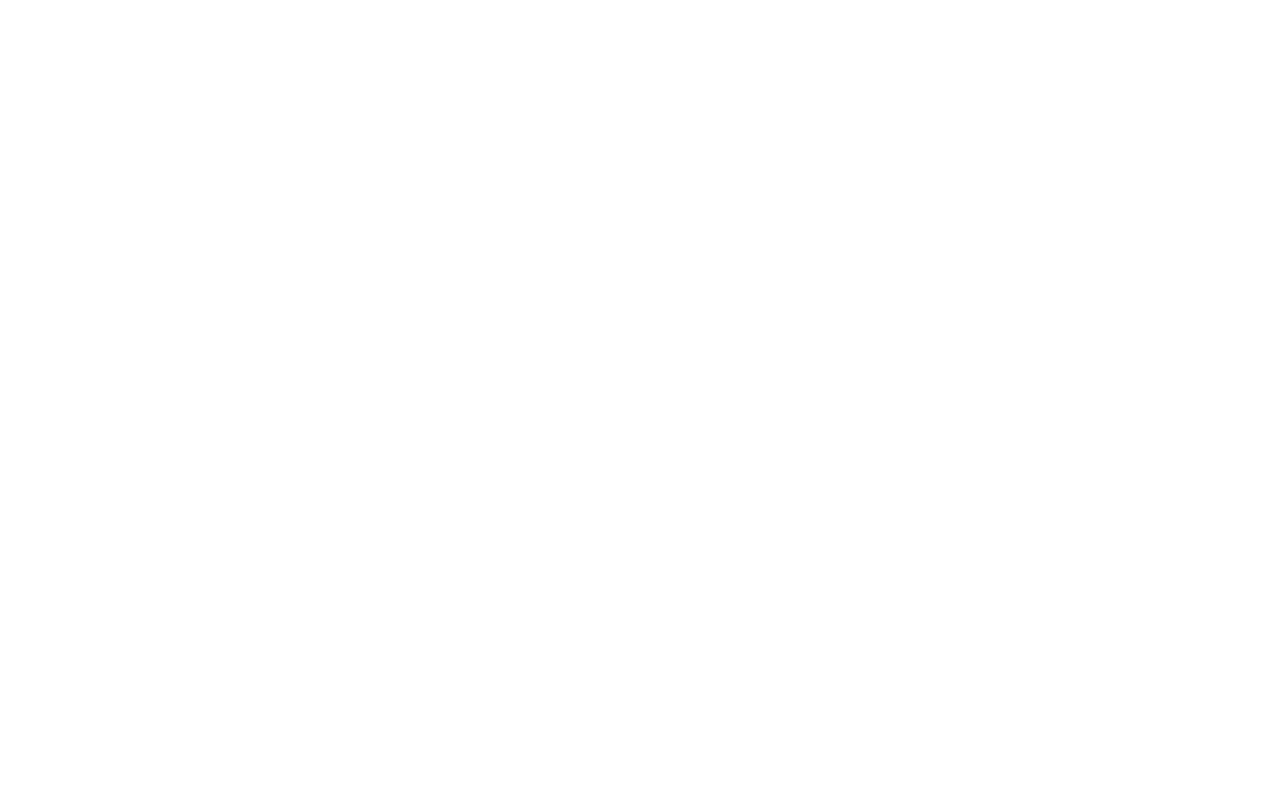
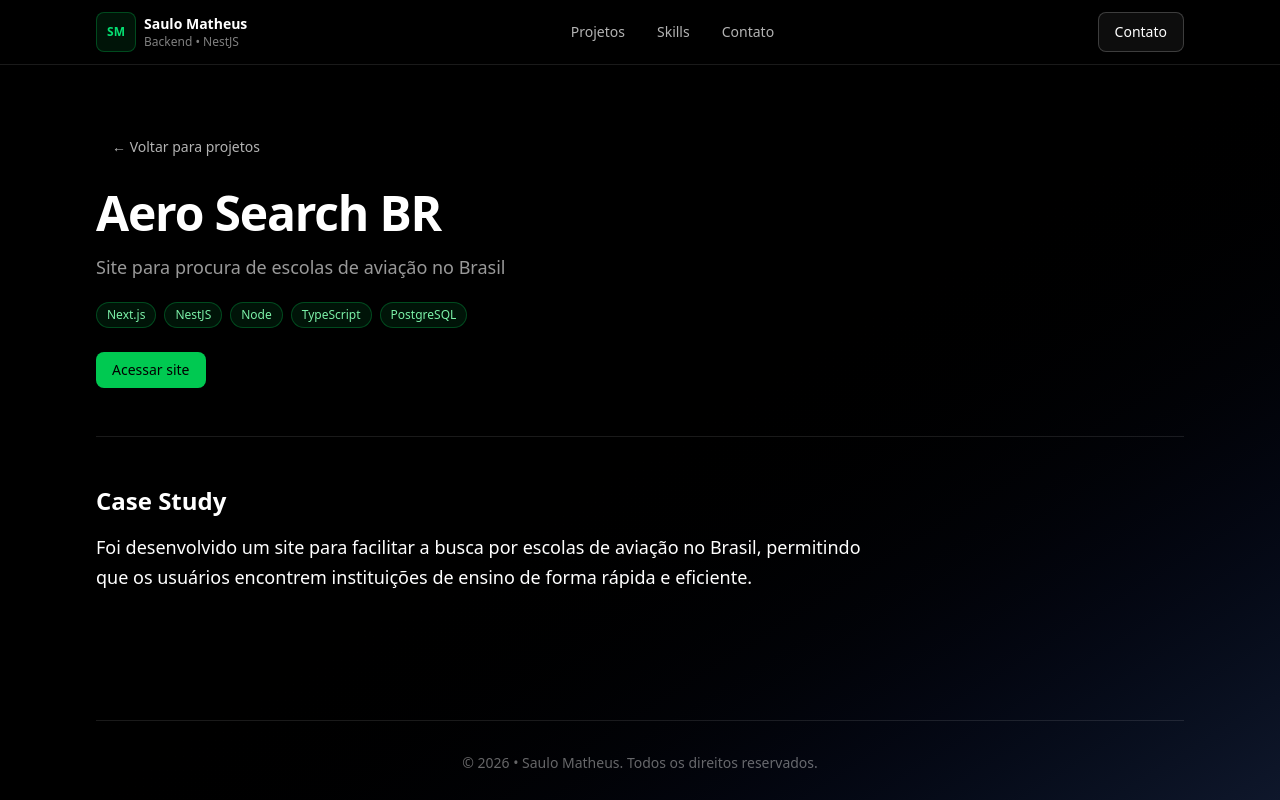
Before and after one commit to indexsaulomathe/front-next-portfolio, a Next.js app: page /projects/aero-search in a window 1280 px wide. Before the commit this address had no page. Built offline with nearby package versions, Linux system fonts and the light colour scheme.

Commit message:
fix: header menu

```diff
--- a/src/components/organisms/ContactCard/index.tsx
+++ b/src/components/organisms/ContactCard/index.tsx
@@ -2,9 +2,24 @@
 import Button from "@/components/atoms/Button";
 
 const contactLinks = [
-    { label: "Email", value: "seuemail@dominio.com", href: "mailto:seuemail@dominio.com" },
-    { label: "LinkedIn", value: "/in/seu-perfil", href: "#" },
-    { label: "GitHub", value: "github.com/seuuser", href: "#" },
+    {
+        label: "Email",
+        value: "saulo_matheprog@hotmail.com",
+        href: "mailto:saulo_matheprog@hotmail.com",
+        external: false,
+    },
+    {
+        label: "LinkedIn",
+        value: "linkedin.com/in/indexsaulomathe",
+        href: "https://www.linkedin.com/in/indexsaulomathe/",
+        external: true,
+    },
+    {
+        label: "GitHub",
+        value: "github.com/indexsaulomathe",
+        href: "https://github.com/indexsaulomathe",
+        external: true,
+    },
 ];
 
 export default function ContactCard() {
@@ -17,12 +32,15 @@
 
             <div className="border border-white/10 rounded-xl p-6 bg-white/5 backdrop-blur">
                 <div className="grid gap-8 md:grid-cols-2">
-                    <div className="space-y-3">
+                    <div className="space-y-4">
                         {contactLinks.map((link) => (
                             <div key={link.label} className="text-sm">
                                 <p className="text-white/60">{link.label}</p>
+
                                 <a
                                     href={link.href}
+                                    target={link.external ? "_blank" : undefined}
+                                    rel={link.external ? "noopener noreferrer" : undefined}
                                     className="text-green-400 hover:text-green-300 transition-colors font-medium"
                                 >
                                     {link.value}
@@ -32,9 +50,14 @@
                     </div>
 
                     <div className="flex flex-col sm:flex-row md:justify-end gap-3">
-                        <Button as="link" href="mailto:seuemail@dominio.com" variant="primary">
+                        <Button
+                            as="link"
+                            href="mailto:saulo_matheprog@hotmail.com"
+                            variant="primary"
+                        >
                             Enviar email
                         </Button>
+
                         <Button as="link" href="/projects" variant="secondary">
                             Ver projetos
                         </Button>
--- a/src/components/organisms/Navbar/index.tsx
+++ b/src/components/organisms/Navbar/index.tsx
@@ -1,18 +1,29 @@
+"use client";
+
+import { usePathname } from "next/navigation";
+
 import Container from "@/components/atoms/Container";
 import Button from "@/components/atoms/Button";
+import Link from "next/link";
 
 const navItems = [
-    { label: "Projetos", href: "#projects" },
-    { label: "Skills", href: "#skills" },
-    { label: "Contato", href: "#contact" },
-];
+    { label: "Projetos", hash: "#projects" },
+    { label: "Skills", hash: "#skills" },
+    { label: "Contato", hash: "#contact" },
+] as const;
 
 export default function Navbar() {
+    const pathname = usePathname();
+    const isHome = pathname === "/";
+
+    const buildHref = (hash: (typeof navItems)[number]["hash"]) =>
+        isHome ? hash : `/${hash}`;
+
     return (
         <header className="sticky top-0 z-50 border-b border-white/10 bg-black/30 backdrop-blur-md">
             <Container>
                 <div className="flex h-16 items-center justify-between">
-                    <a href="/" className="flex items-center gap-2">
+                    <Link href="/" className="flex items-center gap-2" aria-label="Ir para a página inicial">
                         <div className="h-10 w-10 rounded-lg bg-green-500/10 border border-green-500/30 flex items-center justify-center">
                             <span className="text-xs font-bold text-green-400">SM</span>
                         </div>
@@ -20,13 +31,13 @@
                             <div className="text-sm font-semibold text-white">Saulo Matheus</div>
                             <div className="text-xs text-white/50">Backend • NestJS</div>
                         </div>
-                    </a>
+                    </Link>
 
-                    <nav className="hidden md:flex items-center gap-8">
+                    <nav className="hidden md:flex items-center gap-8" aria-label="Navegação principal">
                         {navItems.map((item) => (
                             <a
-                                key={item.href}
-                                href={item.href}
+                                key={item.hash}
+                                href={buildHref(item.hash)}
                                 className="text-sm text-white/70 hover:text-white transition-colors"
                             >
                                 {item.label}
@@ -34,7 +45,12 @@
                         ))}
                     </nav>
 
-                    <Button as="link" href="#contact" variant="secondary" className="h-10 px-4">
+                    <Button
+                        as="link"
+                        href={buildHref("#contact")}
+                        variant="secondary"
+                        className="h-10 px-4"
+                    >
                         Contato
                     </Button>
                 </div>
--- a/src/components/templates/ProjectDetailsTemplate/index.tsx
+++ b/src/components/templates/ProjectDetailsTemplate/index.tsx
@@ -8,10 +8,43 @@
 
 interface ProjectDetailsTemplateProps {
   project: Project;
+  openLinksInNewTab?: boolean;
 }
 
-export default function ProjectDetailsTemplate({ project }: ProjectDetailsTemplateProps) {
+type LinkButtonProps = {
+  href: string;
+  children: React.ReactNode;
+  variant: "primary" | "secondary" | "ghost";
+  openInNewTab?: boolean;
+};
+
+function LinkButton({ href, children, variant, openInNewTab }: LinkButtonProps) {
+  if (openInNewTab) {
+    return (
+      <a href={href} target="_blank" rel="noopener noreferrer">
+        <Button variant={variant}>{children}</Button>
+      </a>
+    );
+  }
+
+  return (
+    <Button as="link" href={href} variant={variant}>
+      {children}
+    </Button>
+  );
+}
+
+export default function ProjectDetailsTemplate({
+  project,
+  openLinksInNewTab,
+}: ProjectDetailsTemplateProps) {
   const currentYear = new Date().getFullYear();
+
+  const shouldOpenInNewTab =
+    openLinksInNewTab ?? project.openLinksInNewTab ?? false;
+
+  const links = project.links;
+  const hasLinks = Boolean(links?.github || links?.demo || links?.site);
 
   return (
     <main className="min-h-screen bg-gradient-to-br from-black via-black to-slate-900 text-white">
@@ -19,7 +52,12 @@
 
       <Container>
         <header className="pt-12 pb-8 sm:pt-16 sm:pb-12">
-          <Button as="link" href="/projects" variant="ghost">
+          <Button
+            as="link"
+            href="/projects"
+            variant="ghost"
+            aria-label="Voltar para lista de projetos"
+          >
             ← Voltar para projetos
           </Button>
 
@@ -31,48 +69,76 @@
             {project.description}
           </Text>
 
-          <div className="mt-5 flex flex-wrap gap-2">
+          {project.tags?.length ? (
+            <div
+              className="mt-5 flex flex-wrap gap-2"
+              aria-label="Tecnologias e tópicos do projeto"
+            >
               {project.tags.map((tag) => (
                 <Badge key={tag} variant="accent">
                   {tag}
                 </Badge>
               ))}
             </div>
+          ) : null}
 
-          {project.links?.github || project.links?.demo ? (
-            <div className="mt-6 flex gap-3 flex-wrap">
-              {project.links?.github && (
-                <Button
-                  as="link"
-                  href={project.links.github}
+          {hasLinks ? (
+            <div className="mt-6 flex gap-3 flex-wrap" aria-label="Links do projeto">
+              {links?.site ? (
+                <LinkButton
+                  href={links.site}
+                  variant="primary"
+                  openInNewTab={shouldOpenInNewTab}
+                >
+                  Acessar site
+                </LinkButton>
+              ) : null}
+
+              {links?.demo ? (
+                <LinkButton
+                  href={links.demo}
+                  variant="primary"
+                  openInNewTab={shouldOpenInNewTab}
+                >
+                  Ver Demo
+                </LinkButton>
+              ) : null}
+
+              {links?.github ? (
+                <LinkButton
+                  href={links.github}
                   variant="secondary"
+                  openInNewTab={shouldOpenInNewTab}
                 >
                   Código no GitHub
-                </Button>
-              )}
-
-              {project.links?.demo && (
-                <Button
-                  as="link"
-                  href={project.links.demo}
-                  variant="primary"
-                >
-                  Ver Demo
-                </Button>
-              )}
+                </LinkButton>
+              ) : null}
             </div>
           ) : null}
         </header>
 
-        <section className="pb-16 border-t border-white/10 pt-12">
+        <section
+          className="pb-16 border-t border-white/10 pt-12"
+          aria-labelledby="case-study-title"
+        >
           <div className="max-w-3xl">
-            <h2 className="text-2xl font-bold text-white mb-4">Case Study</h2>
+            <h2
+              id="case-study-title"
+              className="text-2xl font-bold text-white mb-4"
+            >
+              Case Study
+            </h2>
+
             {project.content ? (
               <Text size="lg" color="default">
                 {project.content}
               </Text>
             ) : (
-              <div className="border border-white/10 rounded-xl p-6 bg-white/5">
+              <div
+                className="border border-white/10 rounded-xl p-6 bg-white/5"
+                role="note"
+                aria-label="Conteúdo do case study ainda não disponível"
+              >
                 <p className="text-white/60">
                   Detalhe completo do projeto: problema → solução → impacto → trade-offs.
                 </p>
--- a/src/shared/data/projects.ts
+++ b/src/shared/data/projects.ts
@@ -7,44 +7,22 @@
   links?: {
     github?: string;
     demo?: string;
+    site?: string;
   };
+  openLinksInNewTab?: boolean;
 };
 
 export const projects: Project[] = [
   {
-    slug: "csv-pipeline",
-    title: "Pipeline de Importação CSV",
-    description:
-      "Sistema robusto para importação e processamento de arquivos CSV em larga escala usando streaming, filas e mensageria.",
-    tags: ["NestJS", "RabbitMQ", "Streams", "TypeScript", "PostgreSQL"],
+    slug: "aero-search",
+    title: "Aero Search BR",
+    description: "Site para procura de escolas de aviação no Brasil",
+    tags: ["Next.js", "NestJS", "Node", "TypeScript", "PostgreSQL"],
     content:
-      "Desenvolvemos um pipeline de importação CSV que processa arquivos de até 1GB com sistema de retries e DLQ.",
+      "Foi desenvolvido um site para facilitar a busca por escolas de aviação no Brasil, permitindo que os usuários encontrem instituições de ensino de forma rápida e eficiente.",
     links: {
-      github: "https://github.com/",
+      site: "https://aerosearch.com.br/",
     },
-  },
-  {
-    slug: "escolas-api",
-    title: "API de Escolas (ANAC)",
-    description:
-      "API robusta com cache, filtros avançados e integração com mapas no frontend para visualização de dados educacionais.",
-    tags: ["Next.js", "NestJS", "PostgreSQL", "Leaflet", "REST API"],
-    content:
-      "Criamos uma API escalável com cache em Redis e frontend moderno para visualização de dados geográficos.",
-    links: {
-      demo: "#",
-    },
-  },
-  {
-    slug: "sistema-observabilidade",
-    title: "Sistema de Observabilidade",
-    description:
-      "Implementação completa de observabilidade com logs, métricas e traces em ambiente containerizado.",
-    tags: ["Docker", "ELK Stack", "Prometheus", "Grafana", "CI/CD"],
-    content:
-      "Sistema de observabilidade completo com coleta de logs, métricas e rastreamento distribuído.",
-    links: {
-      github: "https://github.com/",
-    },
+    openLinksInNewTab: true,
   },
 ];
```
Lines whose indentation alone changed are shown as unchanged.
